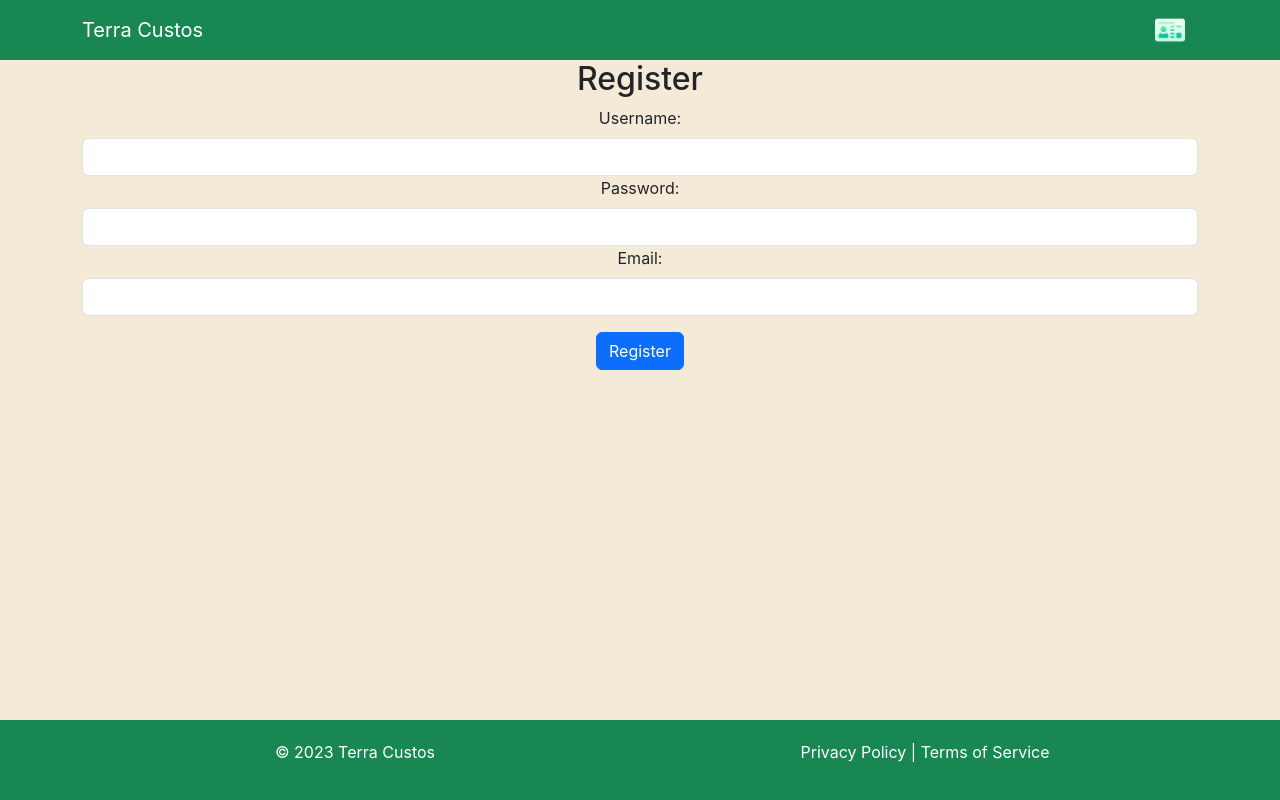
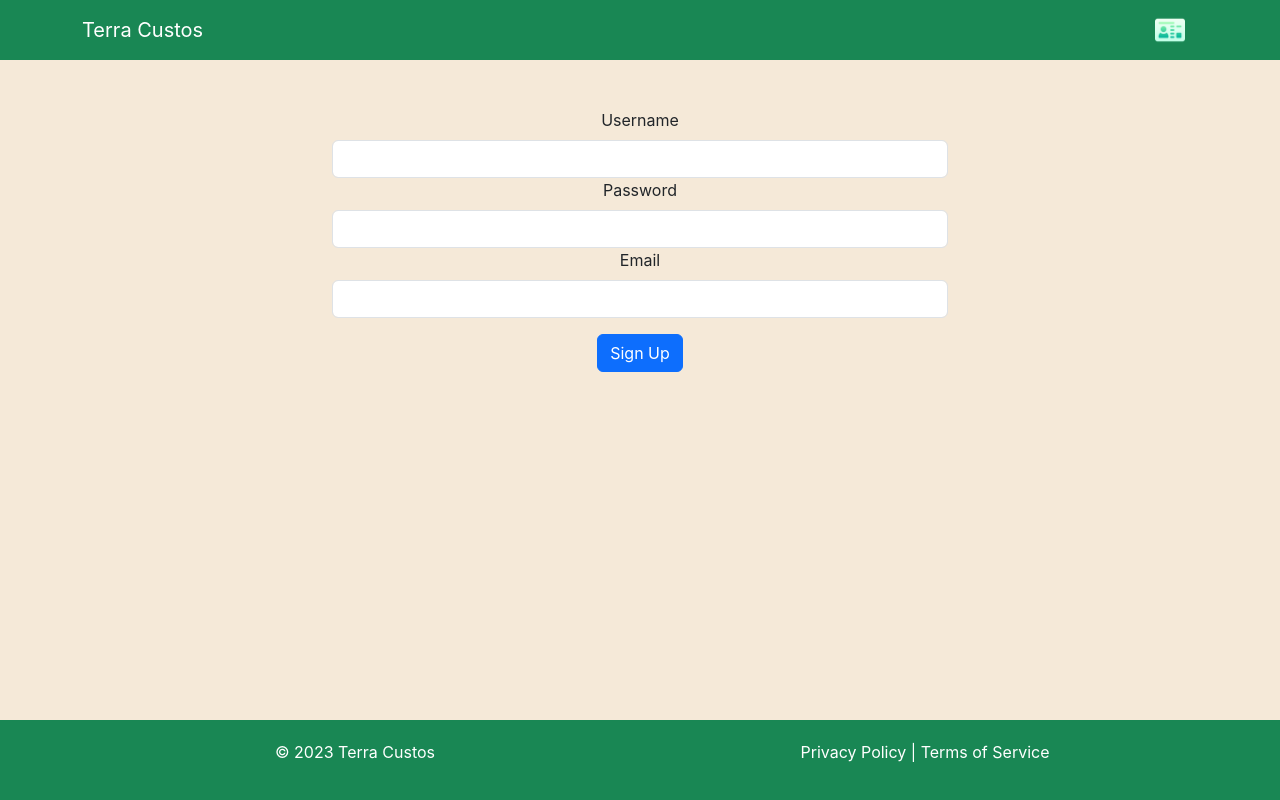
Before and after one commit to KrisztanZero/terra-custos, a React (Create React App) app in the folder tc_client/: page /registration in a window 1280 px wide. Built offline with nearby package versions, Linux system fonts and the light colour scheme.

Commit message:
remove title text from login, registration pages

```diff
--- a/tc_client/src/pages/Login.jsx
+++ b/tc_client/src/pages/Login.jsx
@@ -33,11 +33,10 @@ export default function Login({setUser}) {
     };
 
     return (
-        <Container>
-            <h2>Login</h2>
+        <Container className='w-50 mt-5'>
             <Form onSubmit={handleLogin}>
                 <Form.Group controlId="formBasicUsernameOrEmail">
-                    <Form.Label>Username or email:</Form.Label>
+                    <Form.Label>Username or email</Form.Label>
                     <Form.Control
                         type="text"
                         value={usernameOrEmail}
@@ -46,7 +45,7 @@ export default function Login({setUser}) {
                     />
                 </Form.Group>
                 <Form.Group controlId="formBasicPassword">
-                    <Form.Label>Password:</Form.Label>
+                    <Form.Label>Password</Form.Label>
                     <Form.Control
                         type="password"
                         value={password}
@@ -55,7 +54,7 @@ export default function Login({setUser}) {
                     />
                 </Form.Group>
                 {error && <Alert variant="danger">{error}</Alert>}
-                <Button type="submit" variant='primary' className='mt-3'>Login</Button>
+                <Button type="submit" variant='primary' className='mt-3'>Sign In</Button>
             </Form>
         </Container>
     );
--- a/tc_client/src/pages/Registration.jsx
+++ b/tc_client/src/pages/Registration.jsx
@@ -40,11 +40,10 @@ export default function Registration() {
     };
 
     return (
-        <Container>
-            <h2>Register</h2>
+        <Container className=' w-50 mt-5'>
             <Form onSubmit={handleRegister}>
                 <Form.Group controlId="formBasicUsername">
-                    <Form.Label>Username:</Form.Label>
+                    <Form.Label>Username</Form.Label>
                     <Form.Control
                         type="text"
                         value={username}
@@ -53,7 +52,7 @@ export default function Registration() {
                     />
                 </Form.Group>
                 <Form.Group controlId="formBasicPassword">
-                    <Form.Label>Password:</Form.Label>
+                    <Form.Label>Password</Form.Label>
                     <Form.Control
                         type="password"
                         value={password}
@@ -62,7 +61,7 @@ export default function Registration() {
                     />
                 </Form.Group>
                 <Form.Group controlId="formBasicEmail">
-                    <Form.Label>Email:</Form.Label>
+                    <Form.Label>Email</Form.Label>
                     <Form.Control
                         type="email"
                         value={email}
@@ -72,7 +71,7 @@ export default function Registration() {
                 </Form.Group>
                 {error && <Alert variant="danger">{error}</Alert>}
                 <Button type="submit" variant="primary" className="mt-3">
-                    Register
+                    Sign Up
                 </Button>
             </Form>
         </Container>
```
